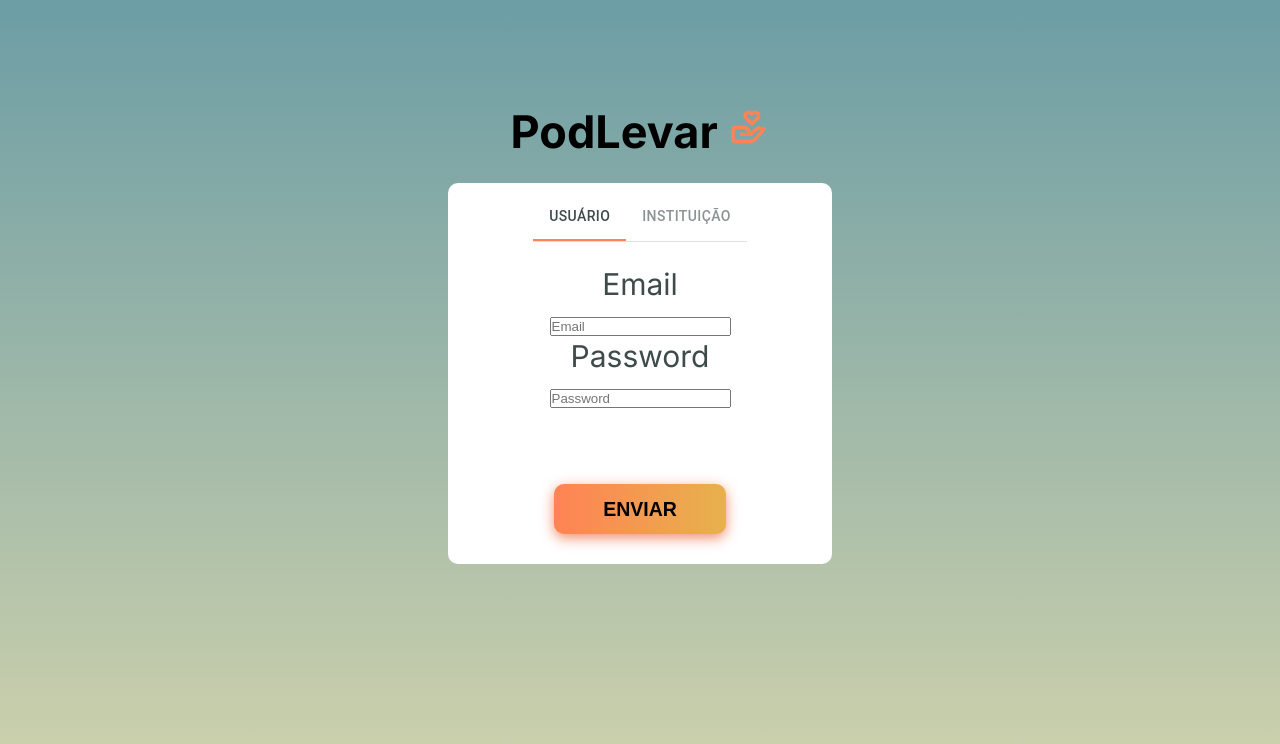
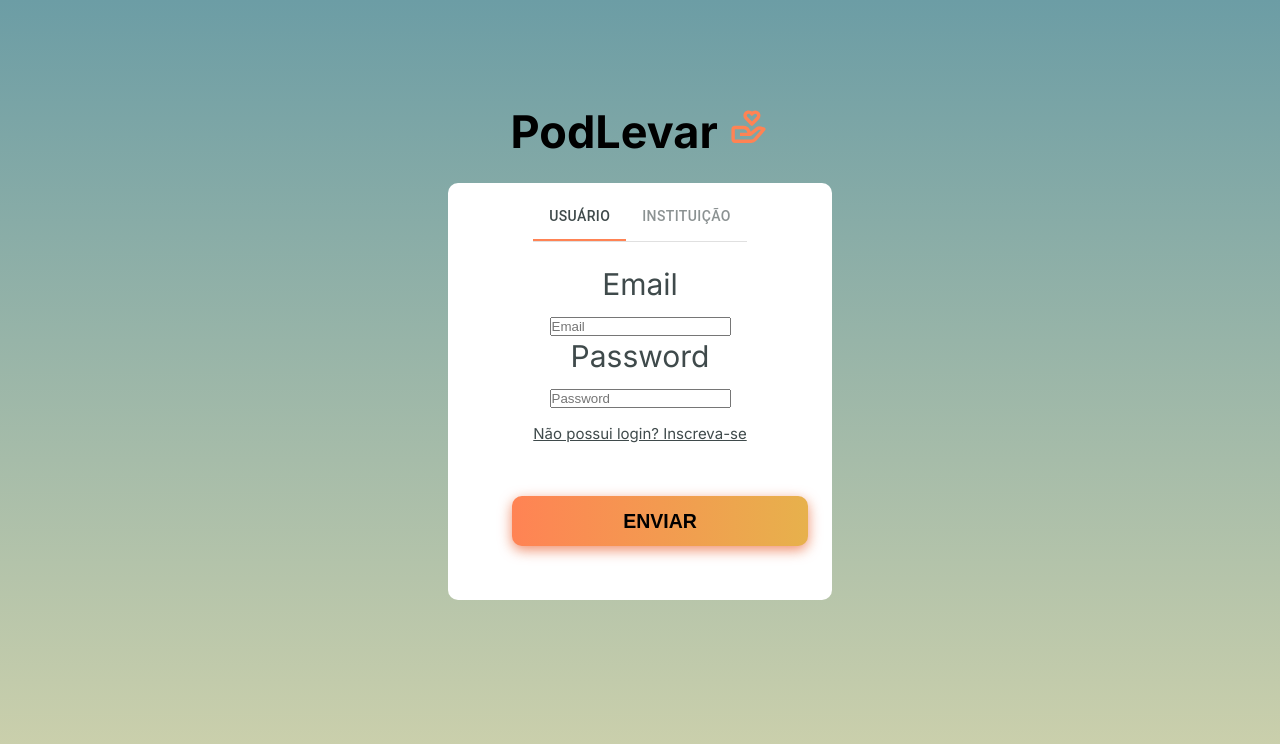
Before and after one commit to oigorholanda/PodLevar-SPA, a Next.js app: page /login in a window 1280 px wide. Shown: the top 744 px of the page. Built offline with nearby package versions, Linux system fonts and the light colour scheme.

Commit message:
fix: button login

```diff
--- a/app/components/Button.js
+++ b/app/components/Button.js
@@ -4,7 +4,7 @@ import { styled } from "styled-components";
 export default styled.button`
     background-image: linear-gradient(to right, ${color12}, ${color1}, ${color14}, ${color12});
     background-size: 300% 100%;
-    width: 50%;
+    width: 100%;
     height: 40px;
     box-shadow: 0 4px 13px 0 rgba(229, 66, 10, 0.6);
     color: black;
--- a/app/login/page.js
+++ b/app/login/page.js
@@ -5,8 +5,7 @@ import Page from '@/components/Page'
 import { color12, color13, color16, color17, color18 } from '@/constants/colors'
 import { TabContext, TabList, TabPanel } from '@mui/lab'
 import { Box, Tab } from '@mui/material'
-import { orange } from '@mui/material/colors'
-import { publicDecrypt } from 'crypto'
+import Link from 'next/link'
 import { useRouter } from 'next/navigation'
 import { useState } from 'react'
 import { useForm } from 'react-hook-form'
@@ -62,11 +61,13 @@ export default function Login() {
                         {...register('Password', { required: true, maxLength: 100 })}
                      />
                   </div>
+                  <Link href="/signup">Não possui login? Inscreva-se</Link>
+                  <Submit type="submit">Enviar</Submit>
                </TabPanel>
-               <TabPanel value={1}>Item Two</TabPanel>
+               <TabPanel value={1}>Em Breve</TabPanel>
             </TabContext>
 
-            <Submit type="submit">Enviar</Submit>
+
          </form>
       </Container>
    )
@@ -94,6 +95,10 @@ const Container = styled(Page)`
    h2 {
       cursor: pointer;
    }
+   a {
+    font-size: 15px;
+    text-decoration: underline;
+   }
 `
 
 const ColoredTab = styled(TabList)({
```
